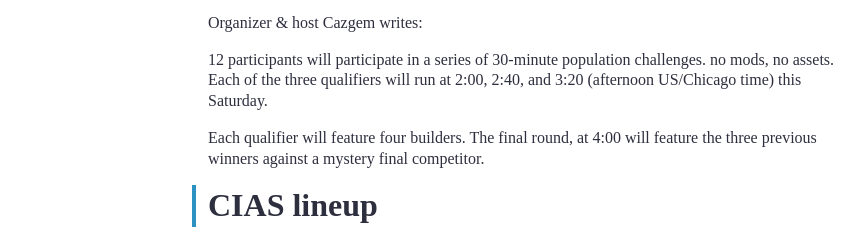
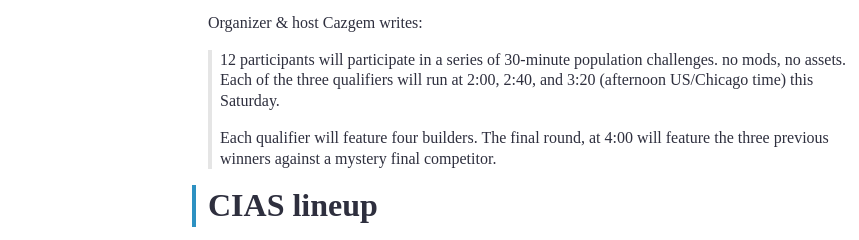
Before and after one commit to AshKyd/skylinestimes, an Eleventy site: page src/site/posts/2020-05-02-cities-in-a-snap-panic-edition.md in a window 1280 px wide. Shown: the part 682-922 px from the top of the page, 0-859 px from the left. Built offline with nearby package versions, Linux system fonts and the light colour scheme; Eleventy itself is replaced by a stand-in of ours; files that its build step writes are made by us from their sources; files whose address does not match are found by name.

Commit message:
fix up blockquotes

```diff
--- a/src/theme/blocks/formatted-content.scss
+++ b/src/theme/blocks/formatted-content.scss
@@ -12,6 +12,11 @@
 
   strong {
     font-weight: bold;
+  }
+
+  blockquote {
+    border-left: 4px solid var(--grayLight);
+    padding-left: 0.5em;
   }
 
   .alignright {
```
